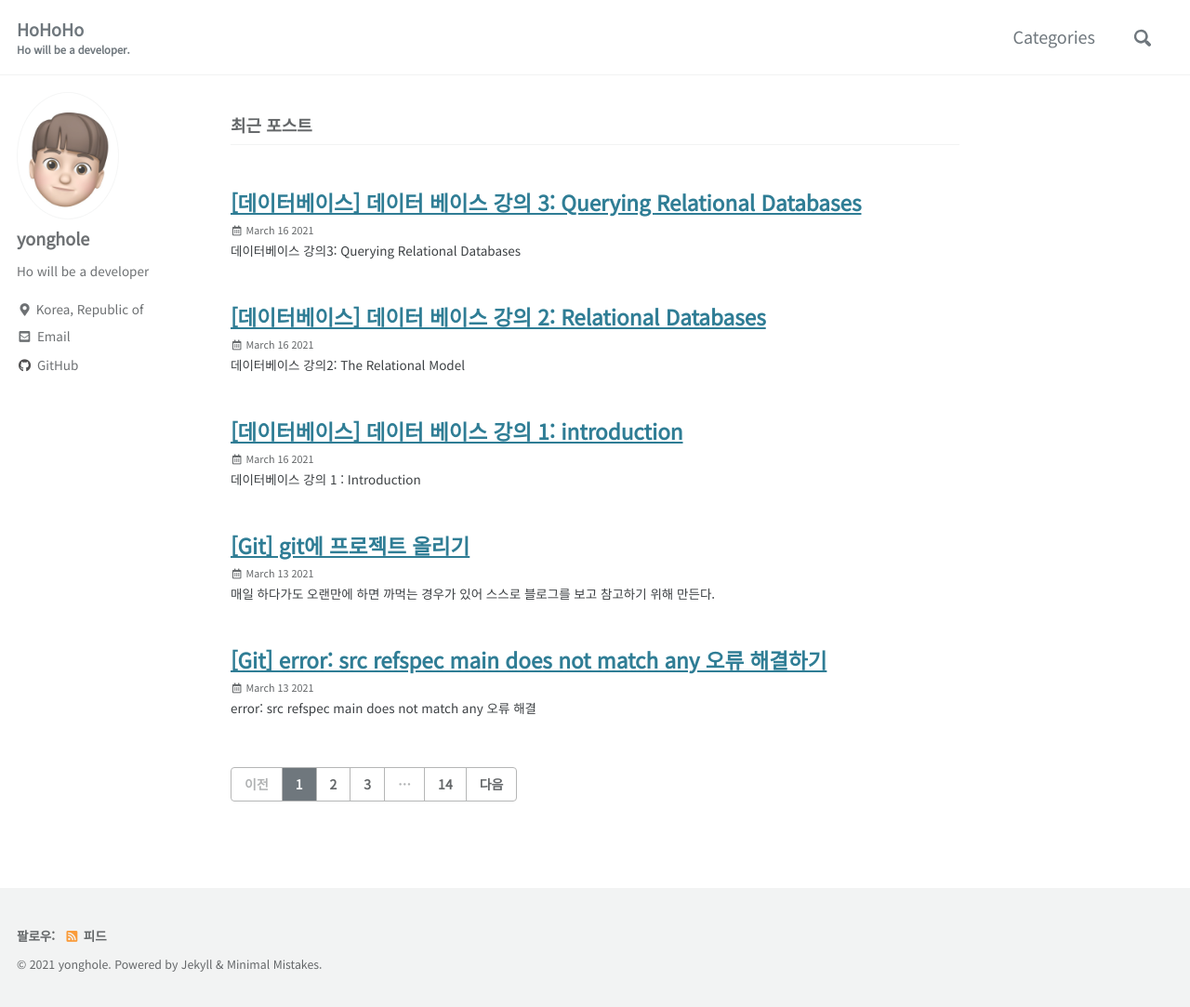
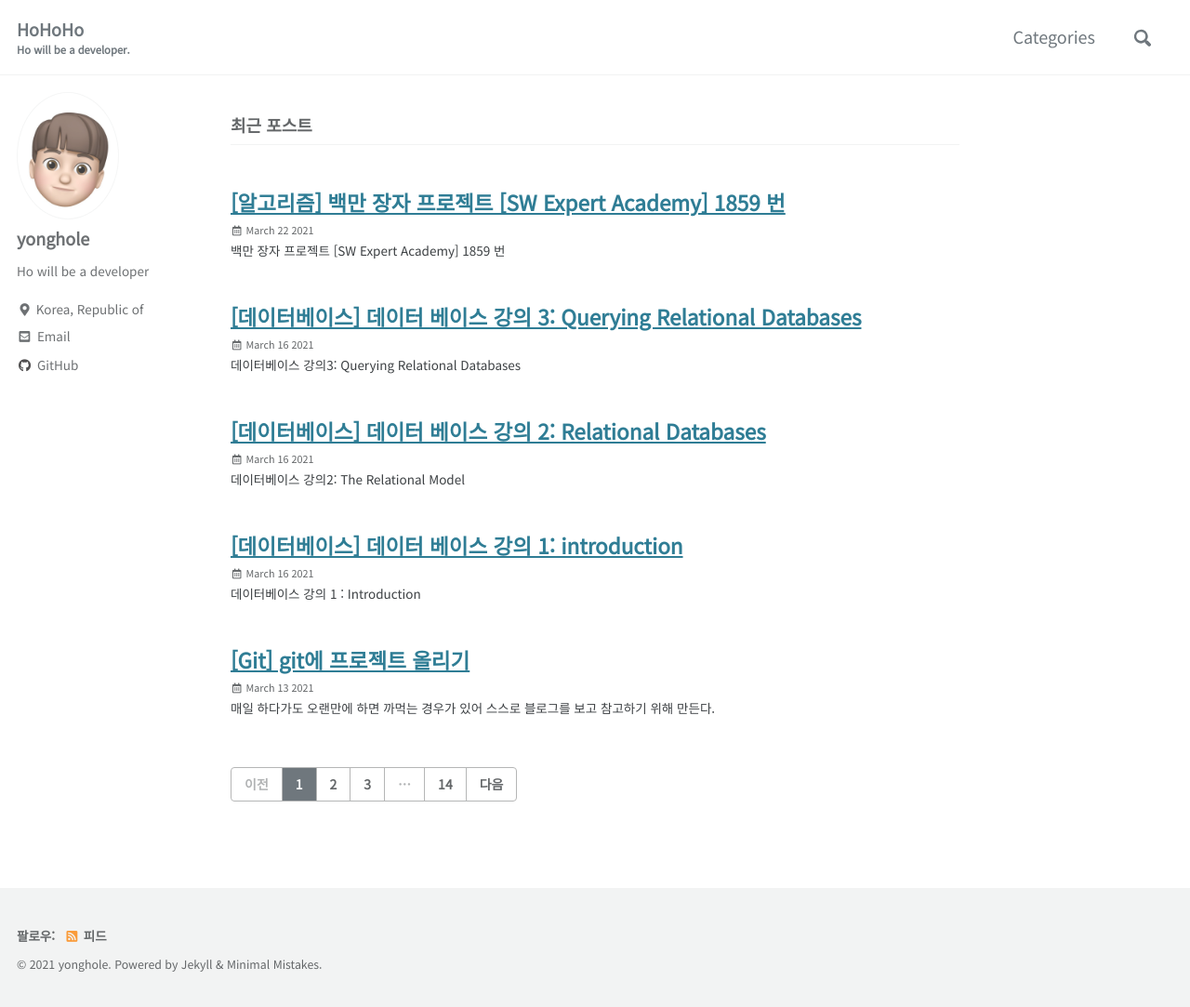
Before and after one commit to yonghole/yonghole.github.io, a Jekyll site: the page built from index.html, in a window 1280 px wide and 1083 px high. Shown: the whole window at 93% size. Built offline with Jekyll 4.4.1, drawn with Linux system fonts in a browser that asks for light colours; cached includes are drawn as plain includes; the list of posts is cut into pages by our own code.

Commit message:
Update and rename 백만 장자 프로젝트 [SW Expert Academy] 1859 버 3dec57f8d43b485f84dcbf8a105168c1.md to 2021-03-22-swea1859.md

```diff
--- a/_posts/백만 장자 프로젝트 [SW Expert Academy] 1859 버 3dec57f8d43b485f84dcbf8a105168c1.md
+++ b/_posts/2021-03-22-swea1859.md
@@ -1,8 +1,14 @@
+---
+title: "[알고리즘] 백만 장자 프로젝트 [SW Expert Academy] 1859 번 "
+date: 2021-03-22 10:40:02
+categories: Algorithm
+---
+
 # 백만 장자 프로젝트 [SW Expert Academy] 1859 번
 
 문제 :
 
-[SW Expert Academy](https://swexpertacademy.com/main/code/problem/problemDetail.do?contestProbId=AV5LrsUaDxcDFAXc&)
+[SW Expert Academy 1859 백만 장자 프로젝트](https://swexpertacademy.com/main/code/problem/problemDetail.do?contestProbId=AV5LrsUaDxcDFAXc&)
 
 우선 현재에 해당하는 날에 구매를 했다면 ? 자기를 기준으로 앞으로 다가오는 날들 중에 가장 비싼 날에 팔아야 한다.
 
```
